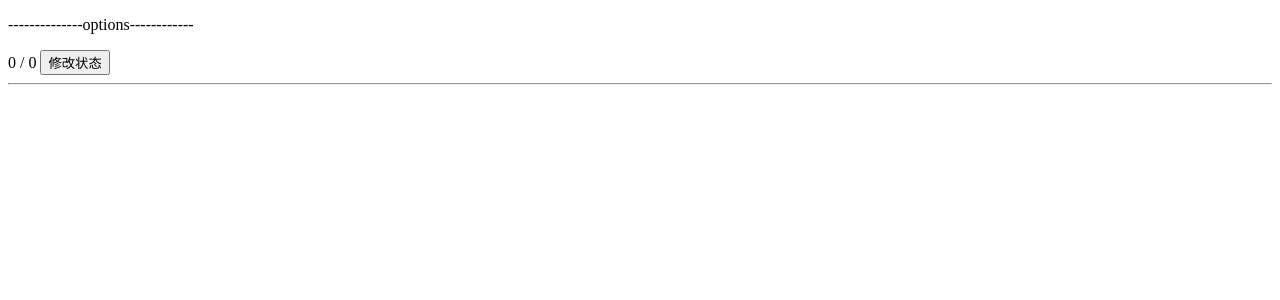
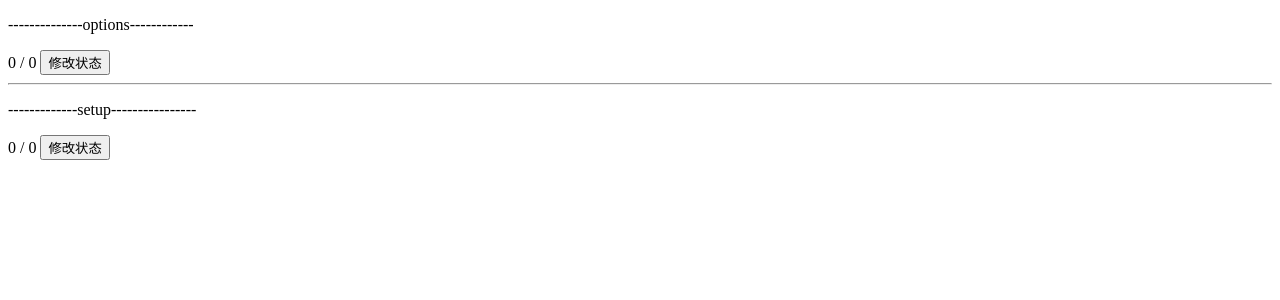
Before and after one commit to JeasonSun/mpinia, a Vue app: page / in a window 1280 px wide. Shown: the top 300 px of the page. Built offline with nearby package versions, Linux system fonts and the light colour scheme.

Commit message:
feat(definestore): createSetupStore

```diff
--- a/src/App.vue
+++ b/src/App.vue
@@ -1,5 +1,6 @@
 <script setup>
 import { useCounterStore1 } from "./stores/counter1";
+import { useCounterStore2 } from "./stores/counter2";
 
 const store1 = useCounterStore1();
 const { increment } = useCounterStore1();
@@ -8,6 +9,11 @@ const handleClick1 = () => {
   // store1.increment(1);
   increment(1);
 };
+
+const store2 = useCounterStore2();
+const handleClick2 = () => {
+  store2.increment();
+};
 </script>
 
 <template>
@@ -15,4 +21,7 @@ const handleClick1 = () => {
   {{ store1.count }} / {{ store1.double }}
   <button @click="handleClick1">修改状态</button>
   <hr />
+  <p>-------------setup----------------</p>
+  {{ store2.count }} / {{ store2.double }}
+  <button @click="handleClick2">修改状态</button>
 </template>
--- a/src/pinia/store.js
+++ b/src/pinia/store.js
@@ -7,25 +7,9 @@ import {
 } from "vue";
 import { piniaSymbol } from "./rootStore";
 
-function createSetupStore(id, setup, pinia) {}
-
-function createOptionsStore(id, options, pinia) {
-  const { state, actions, getters } = options;
+function createSetupStore(id, setup, pinia) {
   let scope;
   const store = reactive({});
-
-  function setup() {
-    // 这里会对用户传递的state, actions,getters做处理
-    const localState = (pinia.state.value[id] = state ? state() : {});
-    const localGetters = Object.keys(getters || {}).reduce((memo, name) => {
-      memo[name] = computed(() => {
-        return getters[name].call(store);
-      });
-      return memo;
-    }, {});
-    return Object.assign(localState, actions, localGetters);
-  }
-
   const setupStore = pinia._e.run(() => {
     scope = effectScope();
     return scope.run(() => setup());
@@ -49,6 +33,25 @@ function createOptionsStore(id, options, pinia) {
   pinia._s.set(id, store);
   Object.assign(store, setupStore);
   return store;
+}
+
+function createOptionsStore(id, options, pinia) {
+  const { state, actions, getters } = options;
+
+  function setup() {
+    // 这里会对用户传递的state, actions,getters做处理
+    const localState = (pinia.state.value[id] = state ? state() : {});
+
+    const localGetters = Object.keys(getters || {}).reduce((memo, name) => {
+      memo[name] = computed(() => {
+        const store = pinia._s.get(id);
+        return getters[name].call(store);
+      });
+      return memo;
+    }, {});
+    return Object.assign(localState, actions, localGetters);
+  }
+  createSetupStore(id, setup, pinia);
 }
 
 export function defineStore(idOrOptions, setup) {
--- /dev/null
+++ b/src/stores/counter2.js
@@ -0,0 +1,12 @@
+import { ref, computed } from "vue";
+import { defineStore } from "@/pinia";
+
+export const useCounterStore2 = defineStore("counter2", () => {
+  const count = ref(0);
+  const double = computed(() => count.value * 2);
+  function increment() {
+    count.value++;
+  }
+
+  return { count, double, increment };
+});
```
Also changed, not shown: src/stores/counter.js (deleted, +0 -12 lines).
